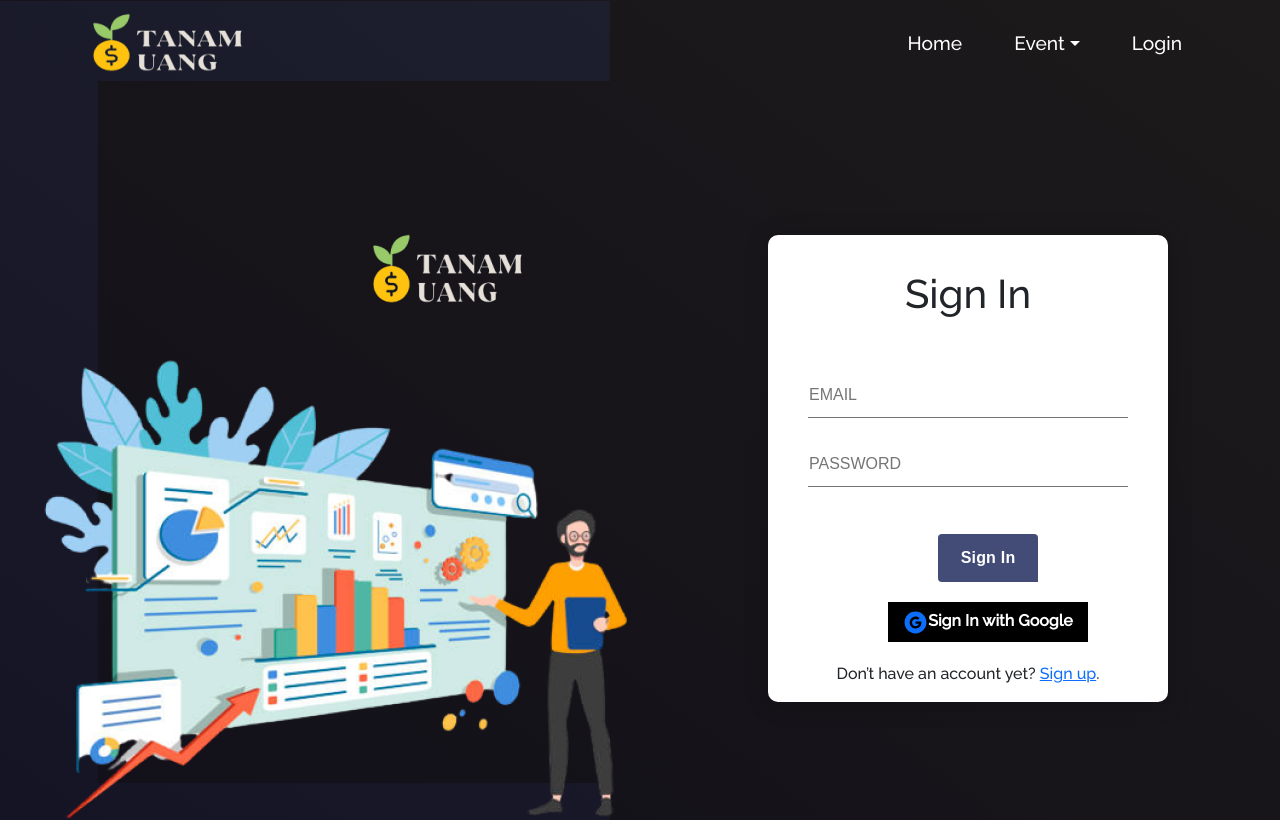
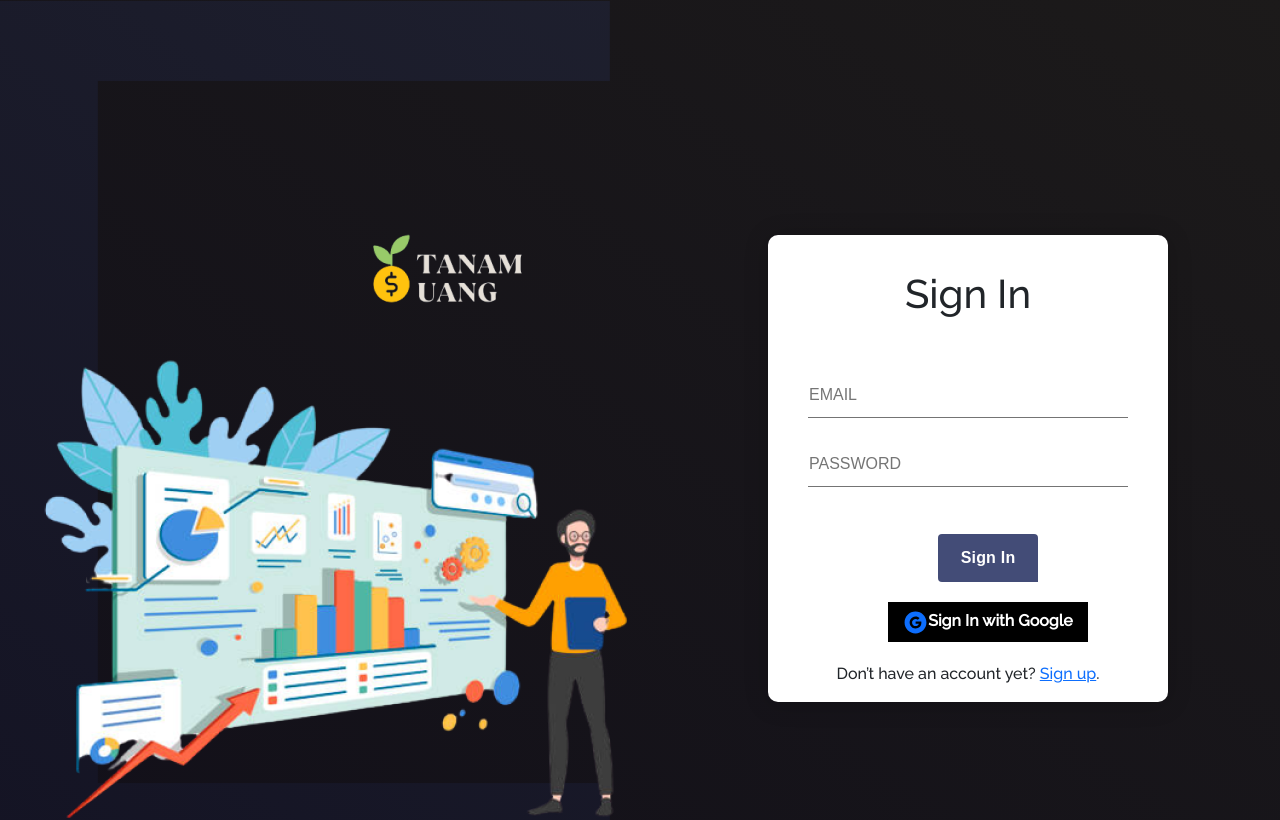
Before and after one commit to AngelNikijuluw/Group-2, a React (Create React App) app: page /Login in a window 1280 px wide. Shown: the top 820 px of the page. Built offline with nearby package versions, Linux system fonts and the light colour scheme.

Commit message:
Fix Nav Footer Link ,ALL Done (10/10)

```diff
--- a/src/pages/Login/Login.js
+++ b/src/pages/Login/Login.js
@@ -7,7 +7,7 @@ import Layout from "../../components/Layout";
 
 export default function Login() {
   return (
-    <Layout title="Tanam Uang | Login" showFooter showNavbar>
+    <Layout title="Tanam Uang | Login">
       <Container fluid className="home-login" id="Login">
         <div
           style={{ float: "left", marginTop: "200px", marginLeft: "350px" }}
--- a/src/pages/SignUp/SignUp.js
+++ b/src/pages/SignUp/SignUp.js
@@ -7,7 +7,7 @@ import Layout from "../../components/Layout";
 
 export default function Signup() {
   return (
-    <Layout title="Tanam Uang | Sign Up" showFooter showNavbar>
+    <Layout title="Tanam Uang | Sign Up">
       <Container fluid className="home-signup" id="signup">
         <div
           style={{ float: "left", marginTop: "200px", marginLeft: "350px" }}
```
